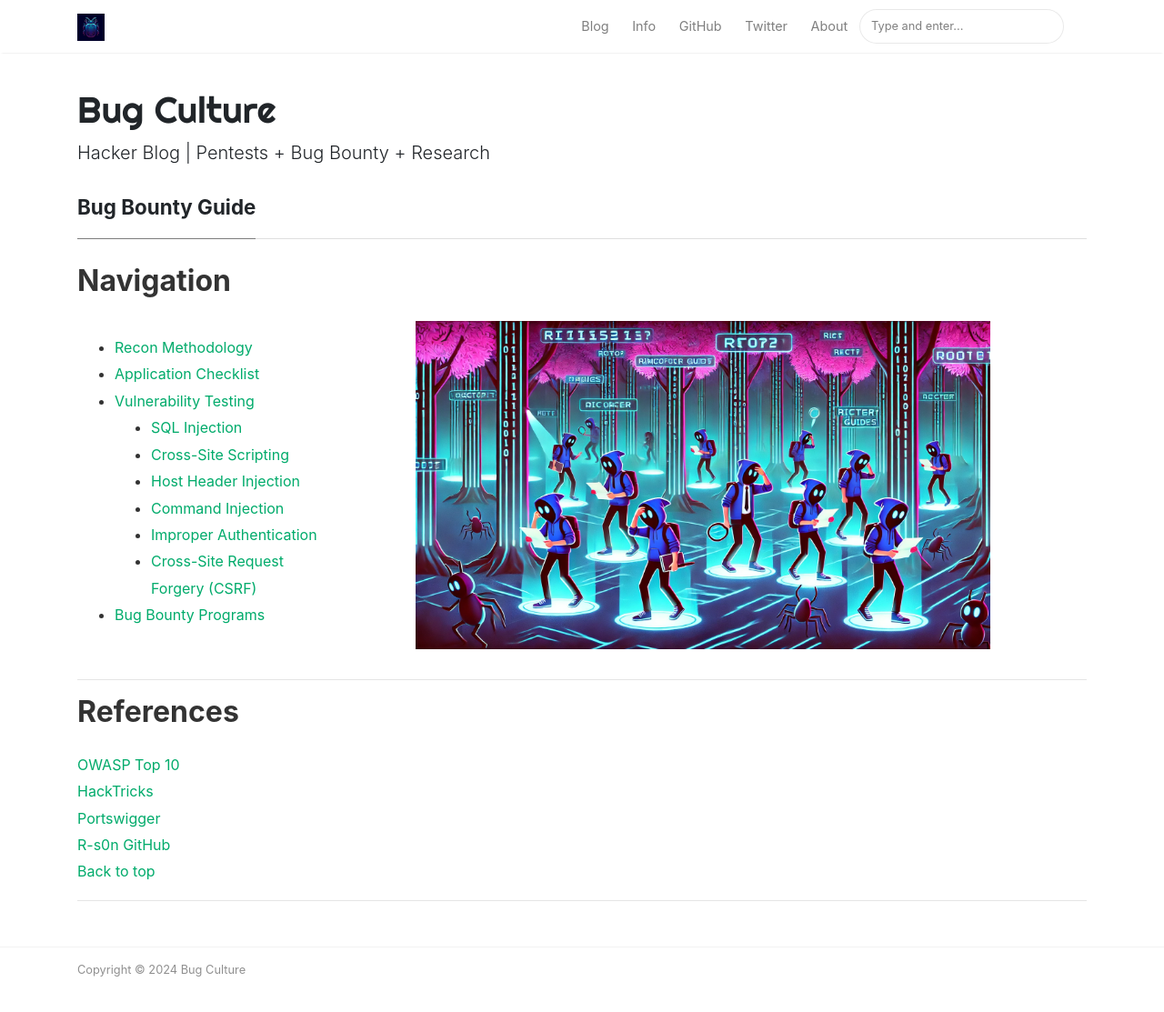
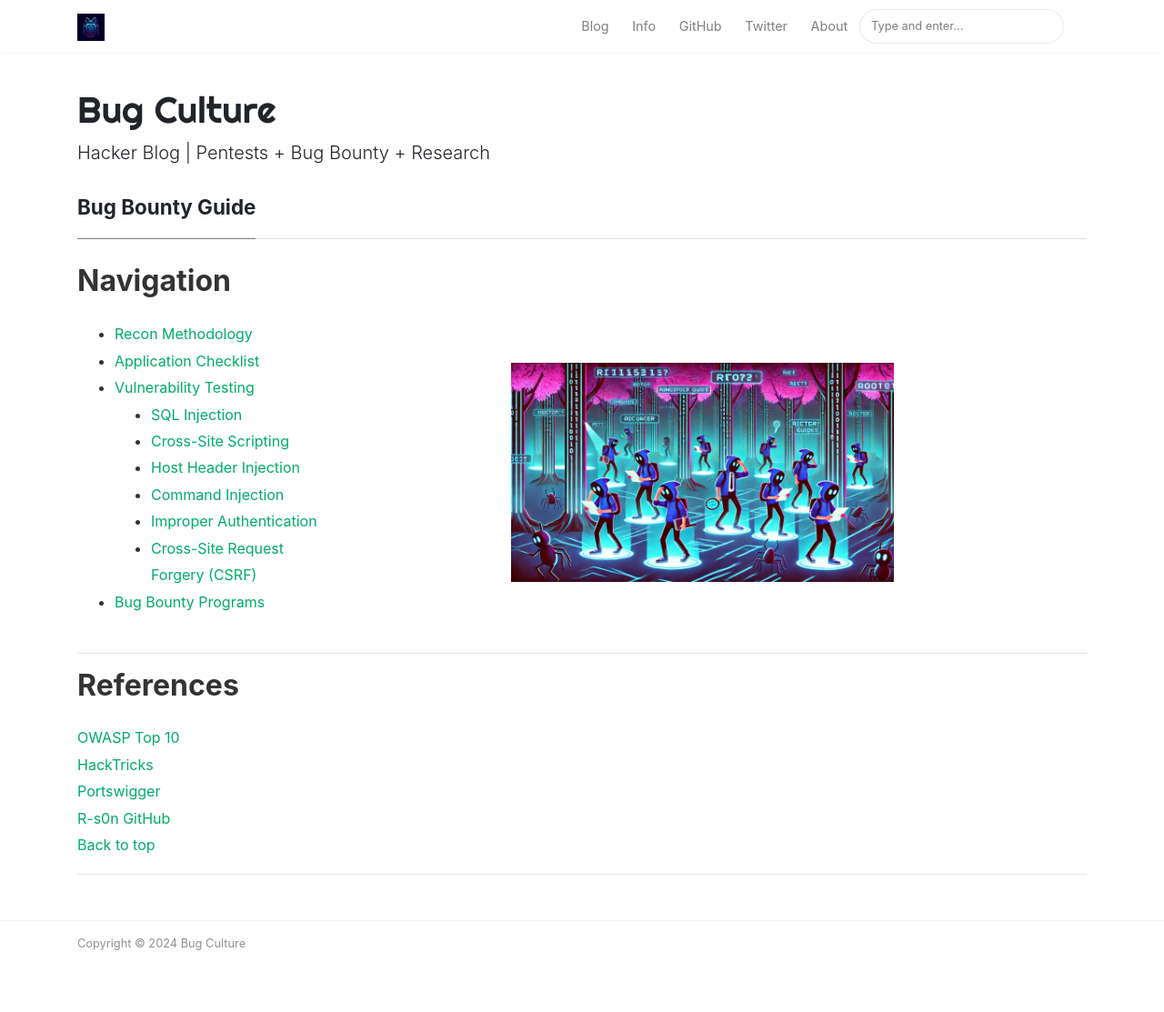
Before and after one commit to Turbul3nce/Turbul3nce.github.io, a Jekyll site: the page built from _pages/info.md, in a window 1280 px wide and 1150 px high. Shown: the top 1113 px of the window at 91% size. Built offline with Jekyll 4.4.1, drawn with Linux system fonts in a browser that asks for light colours; nearby versions of some CDN libraries.

Commit message:
Update info.md

```diff
--- a/_pages/info.md
+++ b/_pages/info.md
@@ -31,7 +31,7 @@ comments: false
 <!-- Image on the right -->
       <td>
         <p align="center">
-          <img src="../assets/images/bug-guide.png" alt="bug-hunting" title="Bug Hunting" width="75%" />
+          <img src="../assets/images/bug-guide.png" alt="bug-hunting" title="Bug Hunting" width="50%" />
         </p>
       </td>
     </tr>
```
